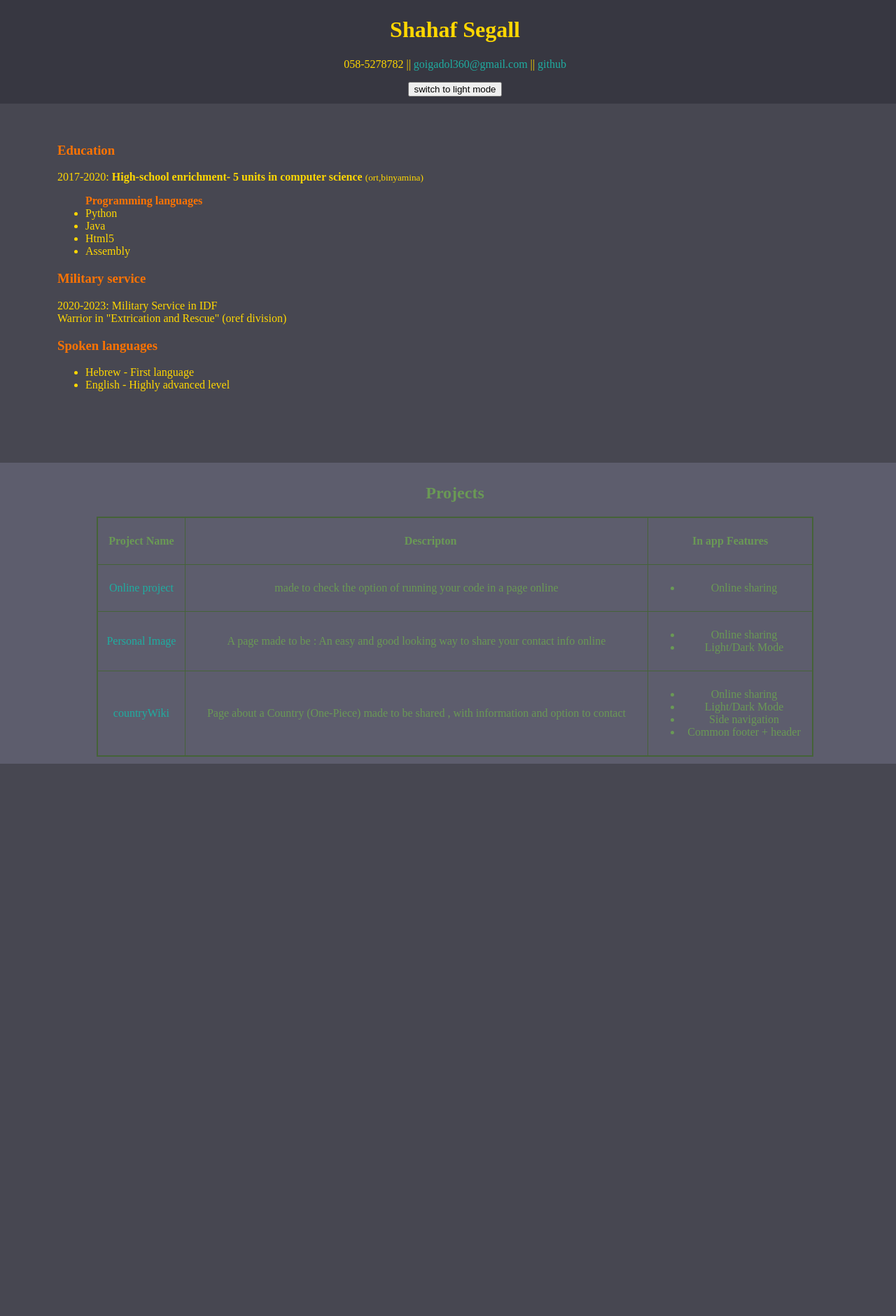
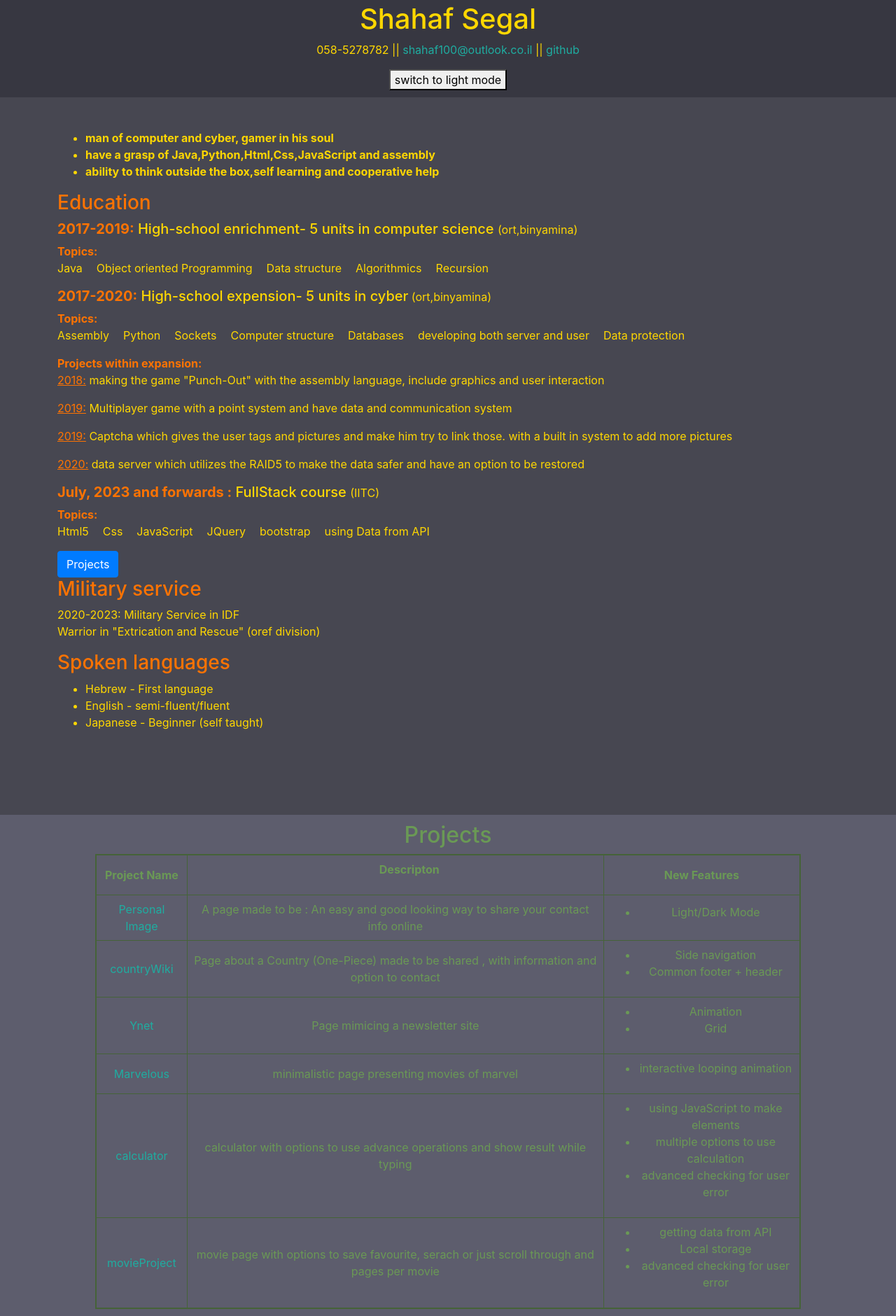
Before and after one commit to shahafSegal/persImage, a plain HTML site: page index.html in a window 1280 px wide. Shown: the part 7-1887 px from the top of the page at 70% size. Before the commit the page ends 1098 px from the top, so only its background shows below. Drawn offline with nearby package versions, Linux system fonts and the light colour scheme.

Commit message:
updated to include more info

```diff
--- a/index.html
+++ b/index.html
@@ -3,59 +3,136 @@
 <head>
     <meta charset="UTF-8">
     <meta name="viewport" content="width=device-width, initial-scale=1.0">
-    <title>Shahaf Segall</title>
+    <title>Shahaf Segal</title>
+    <link rel="stylesheet" href="https://cdn.jsdelivr.net/npm/bootstrap@4.0.0/dist/css/bootstrap.min.css" integrity="sha384-Gn5384xqQ1aoWXA+058RXPxPg6fy4IWvTNh0E263XmFcJlSAwiGgFAW/dAiS6JXm" crossorigin="anonymous">
+    <link rel="stylesheet" href="https://cdn.jsdelivr.net/npm/bootstrap-icons@1.3.0/font/bootstrap-icons.css">
+
     <link  rel="stylesheet" href="def_style.css">
     <link id="stylesheet" rel="stylesheet"  href="style1.css">
+    <link rel="stylesheet" href="../css/moviePageStyles.css">
+    <script src="https://cdn.jsdelivr.net/npm/popper.js@1.12.9/dist/umd/popper.min.js" integrity="sha384-ApNbgh9B+Y1QKtv3Rn7W3mgPxhU9K/ScQsAP7hUibX39j7fakFPskvXusvfa0b4Q" crossorigin="anonymous"></script>
+    <script src="https://cdn.jsdelivr.net/npm/bootstrap@4.0.0/dist/js/bootstrap.min.js" integrity="sha384-JZR6Spejh4U02d8jOt6vLEHfe/JQGiRRSQQxSfFWpi1MquVdAyjUar5+76PVCmYl" crossorigin="anonymous"></script>
+
     <link rel="icon" type="image/x-icon" href="ussr penguin.jpg">
 </head>
 <body>
     <header>
-        <h1>Shahaf Segall</h1>
+        <h1>Shahaf Segal</h1>
         <p>
             058-5278782 ||
-            <a href="mailto:goigadol360@gmail.com" target="_blank"> goigadol360@gmail.com</a>
+            <a href="mailto:shahaf100@outlook.co.il" target="_blank"> shahaf100@outlook.co.il</a>
             || <a href="https://github.com/shahafSegal"> github</a>
         </p>
         <button id="switchButton">switch to light mode</button>
     </header>
     <article>
+        <b> <ul>
+            <li> man of computer and cyber, gamer in his soul</li>
+            <li>have a grasp of Java,Python,Html,Css,JavaScript and assembly</li>
+            <li>ability to think outside the box,self learning and cooperative help</li>
+        </ul>  </b>
+
         <h3>Education</h3>
-        <p>2017-2020: <b>High-school enrichment- 5 units in computer science </b><small>(ort,binyamina)</small></p>
-        <ul><h4 style="display: inline;">Programming languages</h4>
-            <li>Python</li>
-            <li>Java</li>
-            <li>Html5</li>
-            <li>Assembly</li>
-        </ul>
+        <h5><b class="miniHeader">2017-2019:</b> High-school enrichment- 5 units in computer science <small> (ort,binyamina)</small></h5>
+        <b class="miniHeader">Topics:</b>
+        <div class="d-flex" style="column-gap: 20px;">
+            <p>Java</p>
+            <p>Object oriented Programming</p>
+            <p>Data structure</p>
+            <p>Algorithmics</p>
+            <p>Recursion</p>
+        </div>
+
+        <h5><b class="miniHeader">2017-2020:</b> High-school expension- 5 units in cyber<small> (ort,binyamina)</small></h5>
+        <b class="miniHeader" >Topics:</b>
+        <div class="d-flex" style="column-gap: 20px;">
+            <p>Assembly</p>
+            <p>Python</p>
+            <p>Sockets</p>
+            <p>Computer structure</p>
+            <p>Databases</p>
+            <p>developing both server and user</p>
+            <p>Data protection</p>
+        </div>
+
+        <b class="miniHeader" >Projects within expansion:</b>
+        <section>
+            <p><u class="miniHeader">2018:</u> making the game "Punch-Out" with the assembly language, include graphics and user interaction</p>
+            <p><u class="miniHeader">2019:</u> Multiplayer game with a point system and have data and communication system</p>
+            <p><u class="miniHeader">2019:</u> Captcha which gives the user tags and pictures and make him try to link those. with a built in system to add more pictures</p>
+            <p><u class="miniHeader">2020:</u> data server which utilizes the RAID5 to make the data safer and have an option to be restored</p>
+        </section>
+
+        <h5><b class="miniHeader">July, 2023 and forwards :</b> FullStack course <small>(IITC)</small></h5>
+        <b class="miniHeader" >Topics:</b>
+        <div class="d-flex" style="column-gap: 20px;">
+            <p>Html5</p>
+            <p>Css</p>
+            <p>JavaScript</p>
+            <p>JQuery</p>
+            <p>bootstrap</p>
+            <p>using Data from API</p>
+        </div>
+        <a type="button" class="btn btn-primary" href="#ftrr">Projects</a>
+
 
         <h3>Military service</h3>
         <p>2020-2023: Military Service in IDF <br> Warrior in "Extrication and Rescue" (oref division)</p>
         <h3>Spoken languages</h3>
         <ul>
             <li>Hebrew - First language</li>
-            <li>English - Highly advanced level</li>
+            <li>English - semi-fluent/fluent</li>
+            <li>Japanese - Beginner (self taught)</li>
         </ul>
         <br><br><br>
     </article>
     <!---->
-    <footer>
+    <footer id="ftrr">
         <table><h2>Projects</h2>
-            <thead><th>Project Name</th><th><ul>Descripton</ul></th><th>In app Features</th></thead>
+            <thead><th>Project Name</th><th><ul>Descripton</ul></th><th>New Features</th></thead>
             <tbody>
-                <tr><td><a href="https://shahafsegal.github.io/onProject/">Online project</a></td> <td>made to check the option of running your code in a page online</td> <td><ul><li>Online sharing</li></ul></td></tr>
                 <tr><td>  <a href="https://shahafsegal.github.io/persImage/">Personal Image</a></td> <td>A page made to be : An easy and good looking way to share your contact info online</td>
-                <td>    <ul>    <li>Online sharing</li>
+                <td>    <ul>
                                 <li>Light/Dark Mode</li>
                         </ul></td>
                 </tr>
                 <tr><td>  <a href="https://shahafsegal.github.io/countryWiki/">countryWiki</a></td> <td>Page about a Country  (One-Piece) made to be shared , with information and option to contact</td>
-                    <td>    <ul>    <li>Online sharing</li>
-                                    <li>Light/Dark Mode</li>
+                    <td>    <ul>
                                     <li>Side navigation</li>
                                     <li>Common footer + header</li>
                             </ul></td>
 
                 </tr>
+                <tr><td>  <a href="https://shahafsegal.github.io/Ynet/">Ynet</a></td> <td>Page mimicing a newsletter site</td>
+                    <td>    <ul>
+                                    <li>Animation</li>
+                                    <li>Grid</li>
+                            </ul></td>
+
+                </tr>
+                <tr><td>  <a href="https://shahafsegal.github.io/Marvelous/">Marvelous</a></td> <td>minimalistic page presenting movies of marvel</td>
+                    <td>    <ul>
+                            <li>interactive looping animation</li>
+                            </ul></td>
+
+                </tr>
+                <tr><td>  <a href="https://shahafsegal.github.io/calculator/">calculator</a></td> <td>calculator with options to use advance operations and show result while typing</td>
+                    <td>    <ul>
+                                    <li>using JavaScript to make elements</li>
+                                    <li>multiple options to use calculation</li>
+                                    <li>advanced checking for user error</li>
+                            </ul></td>
+
+                </tr>
+                <tr><td>  <a href="https://shahafsegal.github.io/movieProject/">movieProject</a></td> <td>movie page with options to save favourite, serach or just scroll through and pages per movie</td>
+                    <td>    <ul>
+                                    <li>getting data from API</li>
+                                    <li>Local storage</li>
+                                    <li>advanced checking for user error</li>
+                            </ul></td>
+
+                </tr>
+
             </tbody>
         </table>
 
--- a/style1.css
+++ b/style1.css
@@ -9,7 +9,7 @@ header{
     color:#ffd700
 }
 
-h3,h4{
+h3,h4, .miniHeader{
     color: #ff7300;
 }
 
--- a/style2.css
+++ b/style2.css
@@ -7,7 +7,7 @@ header{
     background-color: #B68D40;
     color:#FFFDD0
 }
-h3,h4{
+h3,h4, .miniHeader{
     color: #ff7300;
 }
 footer{
```
